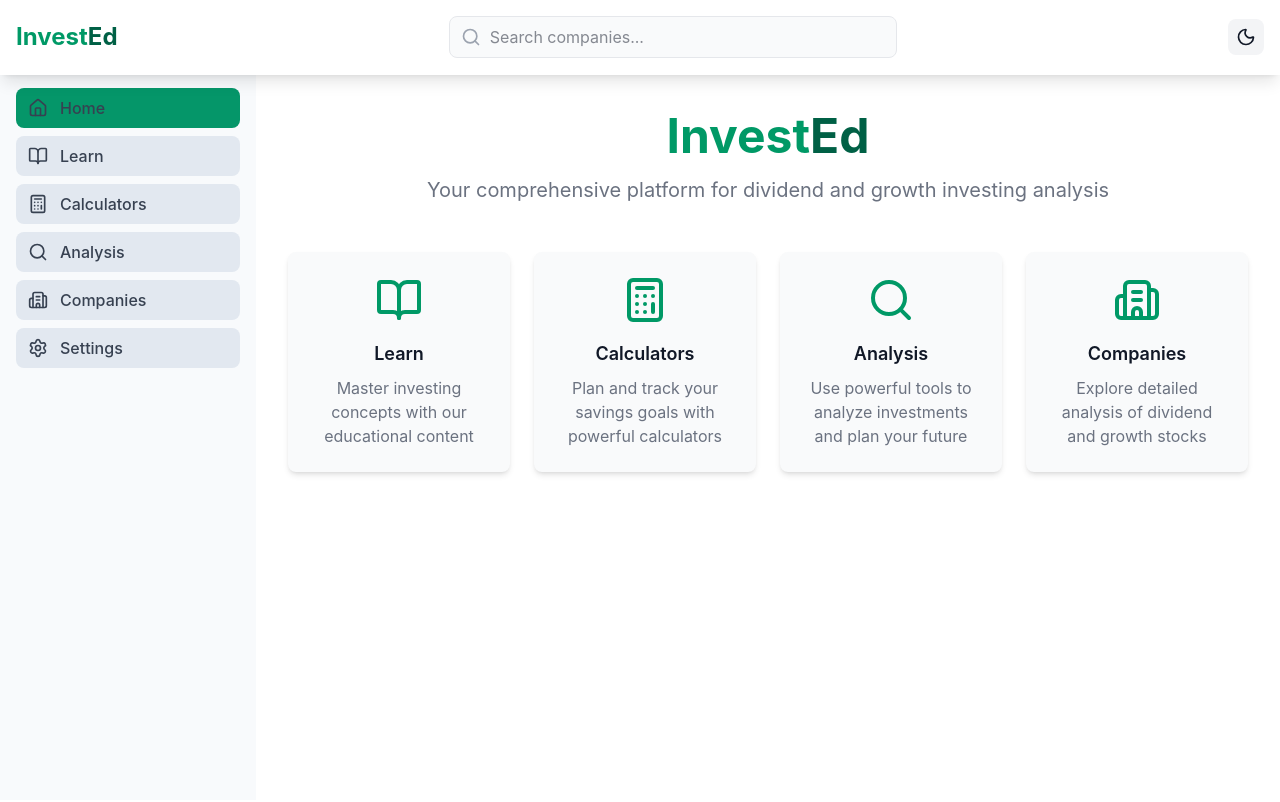
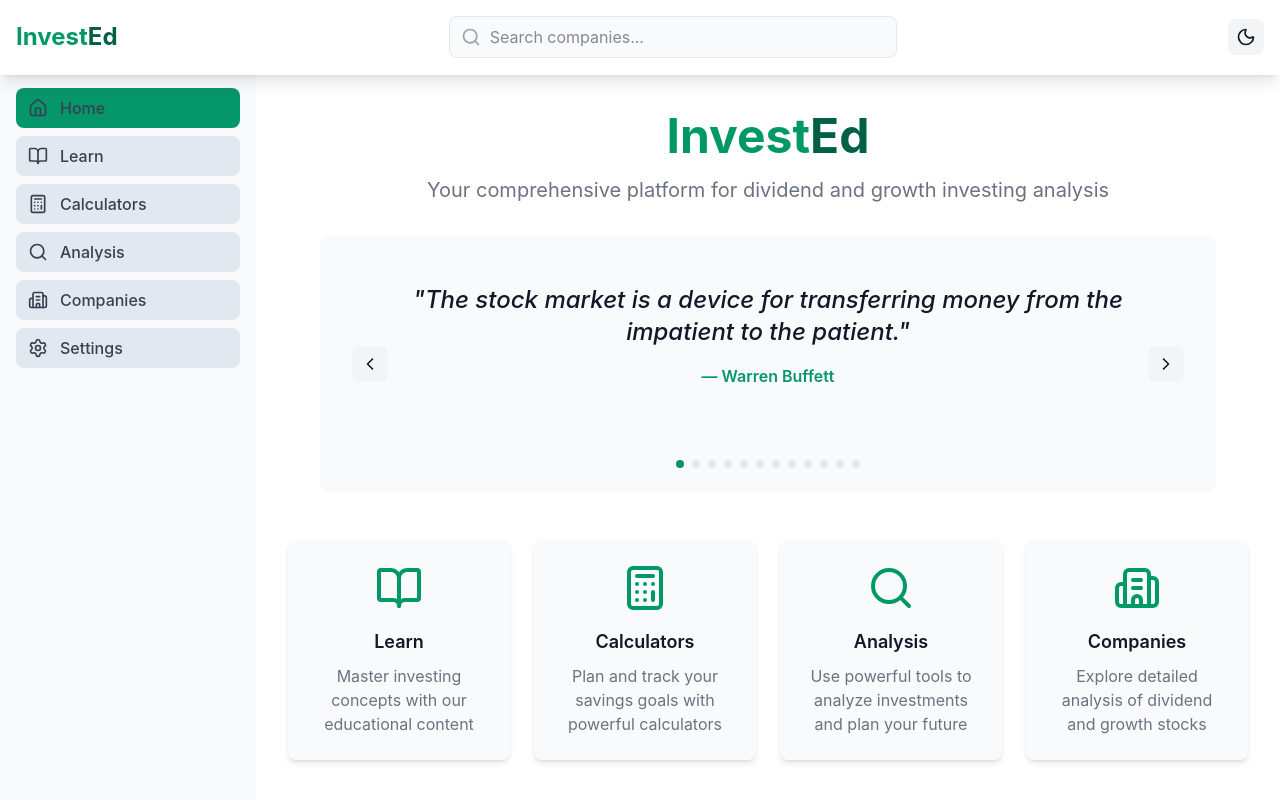
Before and after one commit to samuel-kar/invest-ed, a React (Vite) app in the folder frontend/: page / in a window 1280 px wide. Shown: the top 802 px of the page. Built offline with nearby package versions, Linux system fonts and the light colour scheme.

Commit message:
add quotes carousel

```diff
--- a/frontend/package.json
+++ b/frontend/package.json
@@ -19,6 +19,8 @@
     "@tanstack/react-router": "^1.132.0",
     "@tanstack/react-router-devtools": "^1.132.0",
     "@tanstack/router-plugin": "^1.132.0",
+    "embla-carousel-autoplay": "^8.6.0",
+    "embla-carousel-react": "^8.6.0",
     "lucide-react": "^0.545.0",
     "react": "^19.0.0",
     "react-dom": "^19.0.0",
--- a/frontend/src/components/HomePage.tsx
+++ b/frontend/src/components/HomePage.tsx
@@ -1,6 +1,8 @@
 import { Link } from '@tanstack/react-router'
 import { BookOpen, Calculator, Search, Building2 } from 'lucide-react'
 import Card from './savings/shared/Card'
+import QuoteCarousel from './shared/QuoteCarousel'
+import { investingQuotes } from '../data/quotes'
 
 export default function HomePage() {
   return (
@@ -22,7 +24,17 @@ export default function HomePage() {
             analysis
           </p>
 
-          <div className="grid grid-cols-1 md:grid-cols-2 lg:grid-cols-4 gap-6 mt-12">
+          {/* Quote Carousel */}
+          <div className="max-w-4xl mx-auto mb-12">
+            <div
+              className="rounded-lg p-6"
+              style={{ backgroundColor: 'var(--bg-secondary)' }}
+            >
+              <QuoteCarousel quotes={investingQuotes} />
+            </div>
+          </div>
+
+          <div className="grid grid-cols-1 md:grid-cols-2 lg:grid-cols-4 gap-6">
             <Link to="/learn" className="block">
               <Card
                 className="shadow-md p-6 hover:shadow-lg transition-shadow cursor-pointer"
--- /dev/null
+++ b/frontend/src/components/shared/Carousel.tsx
@@ -0,0 +1,121 @@
+import React, { useCallback } from 'react'
+import useEmblaCarousel from 'embla-carousel-react'
+import Autoplay from 'embla-carousel-autoplay'
+import { ChevronLeft, ChevronRight } from 'lucide-react'
+
+export interface CarouselItem {
+  id: string
+  content: React.ReactNode
+}
+
+interface CarouselProps {
+  items: CarouselItem[]
+  autoplay?: boolean
+  autoplayInterval?: number
+  showNavigation?: boolean
+  showDots?: boolean
+}
+
+export default function Carousel({
+  items,
+  autoplay = true,
+  autoplayInterval = 5000,
+  showNavigation = true,
+  showDots = true,
+}: CarouselProps) {
+  const [emblaRef, emblaApi] = useEmblaCarousel(
+    { loop: true, align: 'center' },
+    autoplay
+      ? [Autoplay({ delay: autoplayInterval, stopOnInteraction: false })]
+      : [],
+  )
+
+  const scrollPrev = useCallback(() => {
+    if (emblaApi) emblaApi.scrollPrev()
+  }, [emblaApi])
+
+  const scrollNext = useCallback(() => {
+    if (emblaApi) emblaApi.scrollNext()
+  }, [emblaApi])
+
+  const [selectedIndex, setSelectedIndex] = React.useState(0)
+
+  React.useEffect(() => {
+    if (!emblaApi) return
+
+    const onSelect = () => {
+      setSelectedIndex(emblaApi.selectedScrollSnap())
+    }
+
+    emblaApi.on('select', onSelect)
+    onSelect()
+
+    return () => {
+      emblaApi.off('select', onSelect)
+    }
+  }, [emblaApi])
+
+  const scrollTo = useCallback(
+    (index: number) => {
+      if (emblaApi) emblaApi.scrollTo(index)
+    },
+    [emblaApi],
+  )
+
+  return (
+    <div className="relative">
+      {/* Carousel viewport */}
+      <div className="overflow-hidden" ref={emblaRef}>
+        <div className="flex">
+          {items.map((item) => (
+            <div key={item.id} className="flex-[0_0_100%] min-w-0">
+              {item.content}
+            </div>
+          ))}
+        </div>
+      </div>
+
+      {/* Navigation buttons */}
+      {showNavigation && (
+        <>
+          <button
+            onClick={scrollPrev}
+            className="absolute left-2 top-1/2 -translate-y-1/2 p-2 rounded-lg transition-all hover:opacity-80"
+            style={{ backgroundColor: 'var(--bg-tertiary)' }}
+            aria-label="Previous slide"
+          >
+            <ChevronLeft size={20} style={{ color: 'var(--text-primary)' }} />
+          </button>
+          <button
+            onClick={scrollNext}
+            className="absolute right-2 top-1/2 -translate-y-1/2 p-2 rounded-lg transition-all hover:opacity-80"
+            style={{ backgroundColor: 'var(--bg-tertiary)' }}
+            aria-label="Next slide"
+          >
+            <ChevronRight size={20} style={{ color: 'var(--text-primary)' }} />
+          </button>
+        </>
+      )}
+
+      {/* Dots indicator */}
+      {showDots && (
+        <div className="flex justify-center gap-2 mt-4">
+          {items.map((_, index) => (
+            <button
+              key={index}
+              onClick={() => scrollTo(index)}
+              className="w-2 h-2 rounded-full transition-all"
+              style={{
+                backgroundColor:
+                  index === selectedIndex
+                    ? 'var(--accent-color)'
+                    : 'var(--border-color)',
+              }}
+              aria-label={`Go to slide ${index + 1}`}
+            />
+          ))}
+        </div>
+      )}
+    </div>
+  )
+}
--- /dev/null
+++ b/frontend/src/components/shared/QuoteCarousel.tsx
@@ -0,0 +1,36 @@
+import Carousel, { type CarouselItem } from './Carousel'
+import { type Quote } from '../../data/quotes'
+
+interface QuoteCarouselProps {
+  quotes: Quote[]
+}
+
+export default function QuoteCarousel({ quotes }: QuoteCarouselProps) {
+  const carouselItems: CarouselItem[] = quotes.map((quote) => ({
+    id: quote.id,
+    content: (
+      <div className="text-center px-8 py-6">
+        <blockquote>
+          <p
+            className="text-xl md:text-2xl font-medium italic mb-4"
+            style={{ color: 'var(--text-primary)' }}
+          >
+            "{quote.text}"
+          </p>
+          <footer>
+            <cite
+              className="text-sm md:text-base not-italic font-semibold"
+              style={{ color: 'var(--accent-color)' }}
+            >
+              — {quote.author}
+            </cite>
+          </footer>
+        </blockquote>
+      </div>
+    ),
+  }))
+
+  return (
+    <Carousel items={carouselItems} autoplay={true} autoplayInterval={6000} />
+  )
+}
--- /dev/null
+++ b/frontend/src/data/quotes.ts
@@ -0,0 +1,68 @@
+export interface Quote {
+  id: string
+  text: string
+  author: string
+}
+
+export const investingQuotes: Quote[] = [
+  {
+    id: '1',
+    text: 'The stock market is a device for transferring money from the impatient to the patient.',
+    author: 'Warren Buffett',
+  },
+  {
+    id: '2',
+    text: 'An investment in knowledge pays the best interest.',
+    author: 'Benjamin Franklin',
+  },
+  {
+    id: '3',
+    text: 'Know what you own, and know why you own it.',
+    author: 'Peter Lynch',
+  },
+  {
+    id: '4',
+    text: 'The individual investor should act consistently as an investor and not as a speculator.',
+    author: 'Ben Graham',
+  },
+  {
+    id: '5',
+    text: "The four most dangerous words in investing are, it's different this time.",
+    author: 'Sir John Templeton',
+  },
+  {
+    id: '6',
+    text: "Risk comes from not knowing what you're doing.",
+    author: 'Warren Buffett',
+  },
+  {
+    id: '7',
+    text: 'The stock market is filled with individuals who know the price of everything, but the value of nothing.',
+    author: 'Phillip Fisher',
+  },
+  {
+    id: '8',
+    text: 'Time in the market beats timing the market.',
+    author: 'Peter Lynch',
+  },
+  {
+    id: '9',
+    text: 'The biggest risk of all is not taking one.',
+    author: 'Mellody Hobson',
+  },
+  {
+    id: '10',
+    text: 'I will tell you how to become rich. Close the doors. Be fearful when others are greedy. Be greedy when others are fearful.',
+    author: 'Warren Buffett',
+  },
+  {
+    id: '11',
+    text: 'It is remarkable how much long term advantage people like us have gotten by trying to be consistently not stupid, instead of trying to be very intelligent.',
+    author: 'Charlie Munger',
+  },
+  {
+    id: '12',
+    text: "You get recessions, you have stock market declines. If you don't understand that's going to happen, then you're not ready, you won't do well in the markets.",
+    author: 'Peter Lynch',
+  },
+]
```
Also changed, not shown: 1 other file (tests, documents, lock files or other folders).
